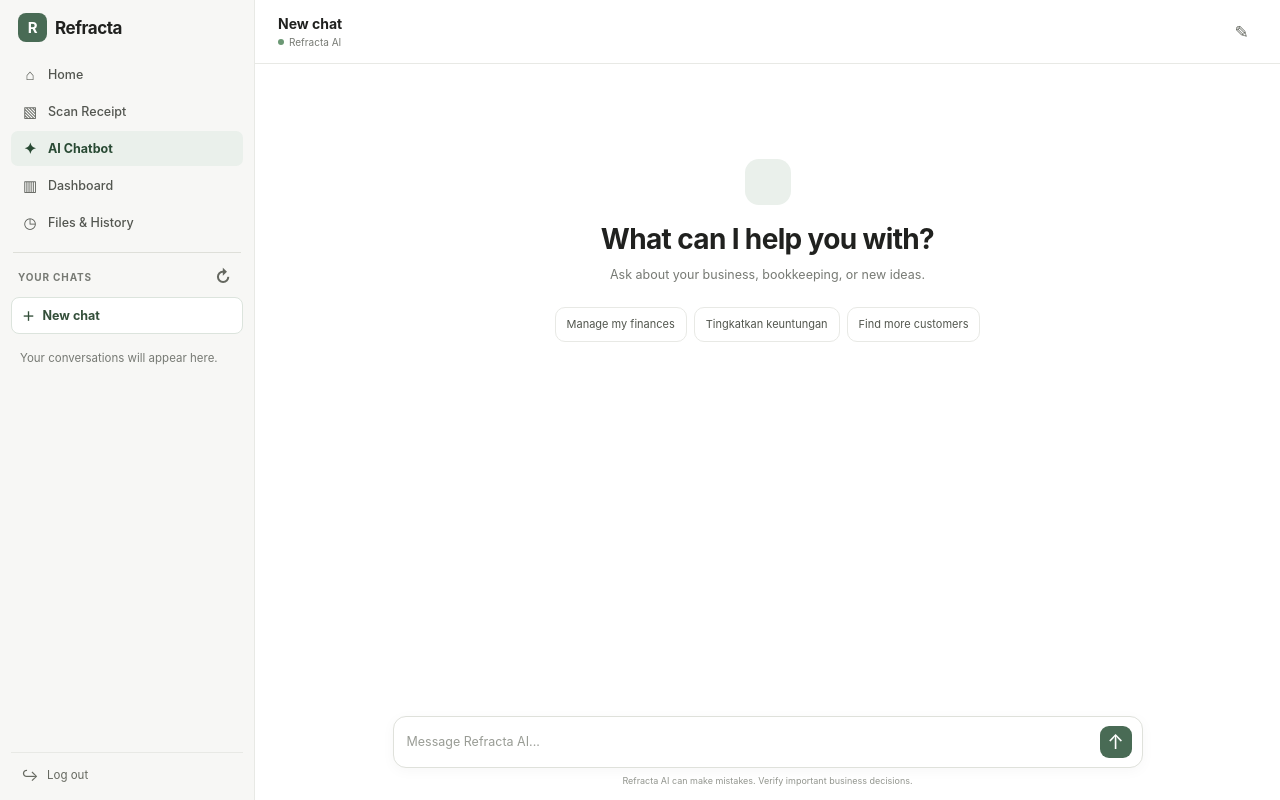
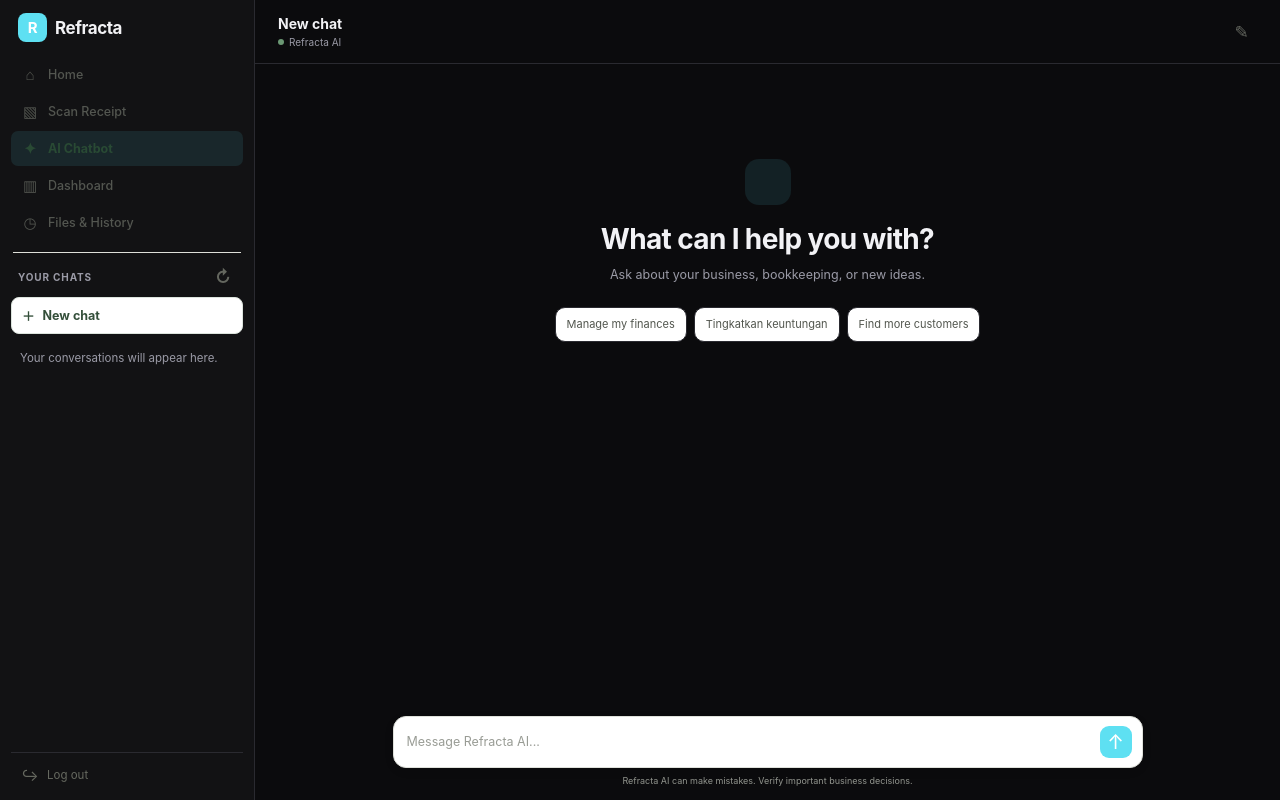
Before and after one commit to GeneJustin/Refracta, a Flask app: page /chatbot in a window 1280 px wide. Run offline with Flask 3, Linux system fonts and the light colour scheme; the visitor is signed in with stand-in values (Sample User, id 1); data that the repository does not hold is empty.

Commit message:
Update chatbot.css

```diff
--- a/static/chatbot.css
+++ b/static/chatbot.css
@@ -1,11 +1,18 @@
 :root {
-    --sidebar: #f7f7f5;
-    --background: #ffffff;
-    --text: #20211f;
-    --muted: #777a74;
-    --border: #e8e9e5;
-    --accent: #496b55;
-    --accent-light: #eaf0eb;
+    --sidebar: #121214;
+    --background: #0b0b0d;
+    --text: #f2f2f5;
+    --muted: #9a9aa6;
+    --border: #2a2a30;
+    --accent: #5ee0f2;
+    --accent-light: rgba(94, 224, 242, 0.10);
+    --bg: #0b0b0d;
+    --panel: #121214;
+    --card: #18181c;
+    --line: #2a2a30;
+    --cyan: #5ee0f2;
+    --blue: #3b82f6;
+    --purple: #a78bfa;
 }
 
 *,
```
